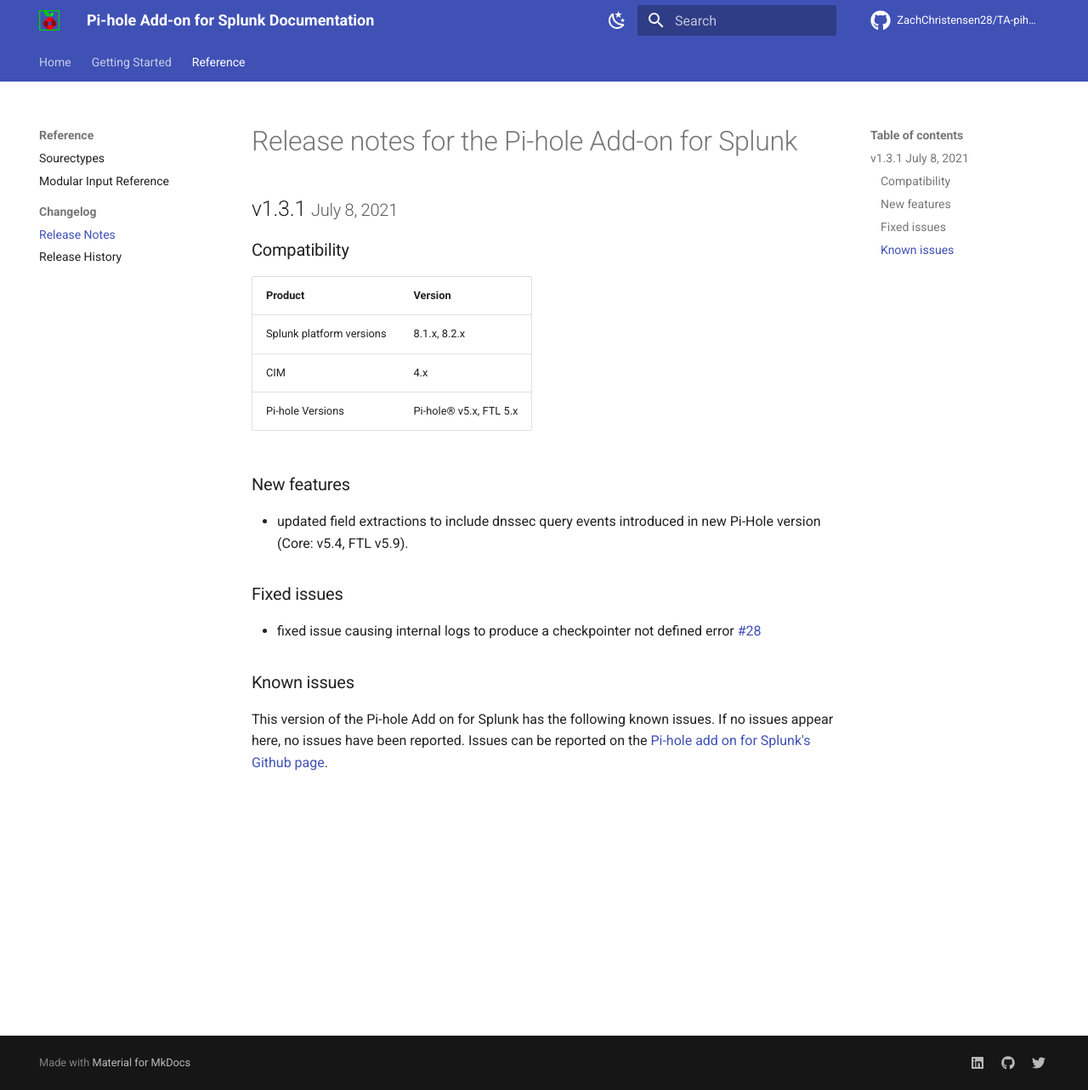
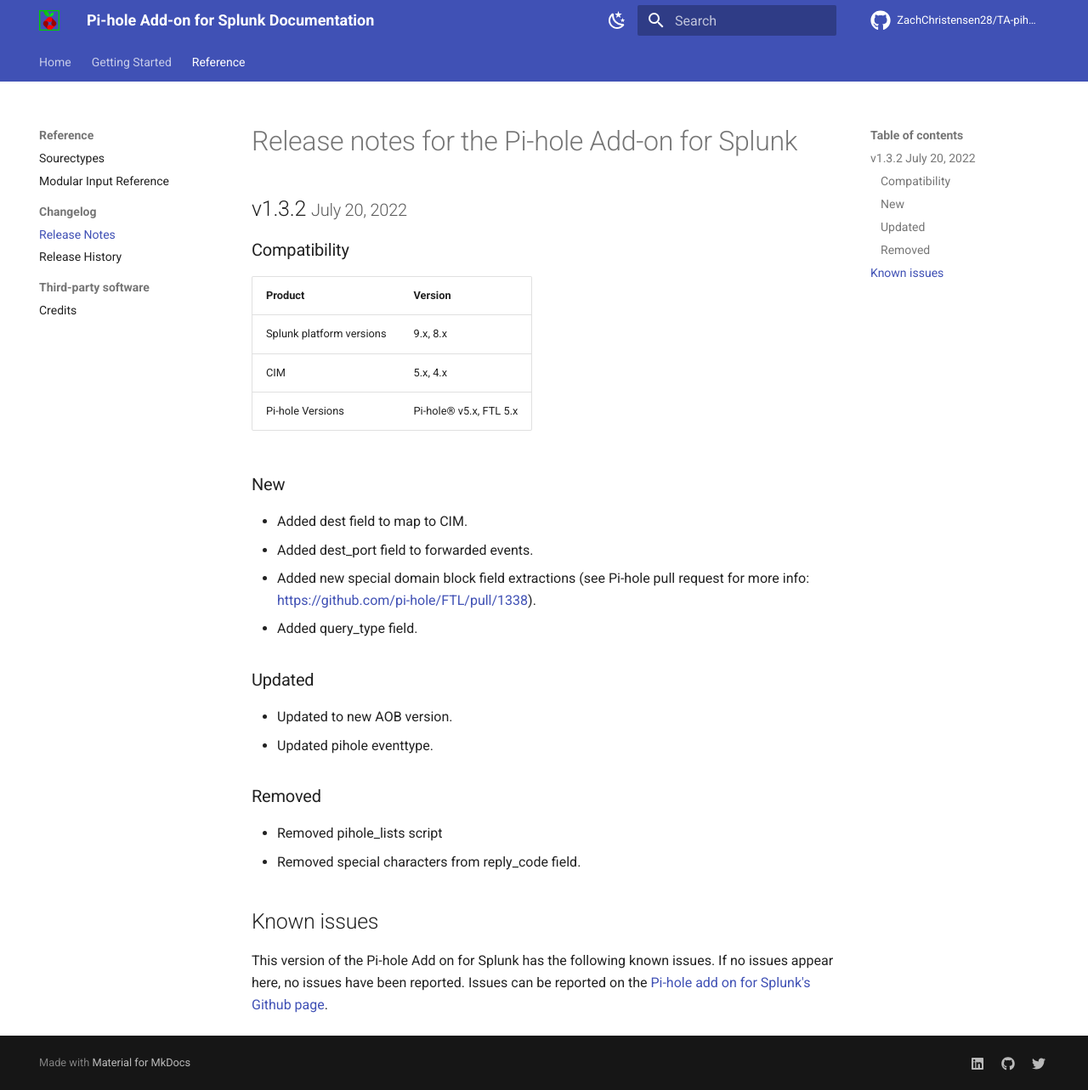
Before and after one commit to ZachChristensen28/splunk-pihole-ta-documentation, an MkDocs documentation site: the page built from docs/reference/releases/index.md, in a window 1280 px wide and 1283 px high. Shown: the whole window at 85% size. Built offline with MkDocs 1.6.1 and Material for MkDocs 9.7.7, drawn with Linux system fonts in a browser that asks for light colours; comment, search, counter and statistics services are not loaded.

Commit message:
added release notes
Signed-off-by: Zach Christensen <23529374+ZachChristensen28@users.noreply.github.com>

```diff
--- a/docs/reference/releases/index.md
+++ b/docs/reference/releases/index.md
@@ -1,23 +1,32 @@
 # Release notes for the Pi-hole Add-on for Splunk
 
-## v1.3.1 <small>July 8, 2021</small>
+## v1.3.2 <small>July 20, 2022</small>
 
 ### Compatibility
 
 Product | Version
 --------- | -------
-Splunk platform versions | 8.1.x, 8.2.x
-CIM | 4.x
+Splunk platform versions | 9.x, 8.x
+CIM | 5.x, 4.x
 Pi-hole Versions | Pi-hole® v5.x, FTL 5.x
 
-### New features
+### New
 
-* updated field extractions to include dnssec query events introduced in new Pi-Hole version (Core: v5.4, FTL v5.9).
+- Added dest field to map to CIM.
+- Added dest_port field to forwarded events.
+- Added new special domain block field extractions (see Pi-hole pull request for more info: <https://github.com/pi-hole/FTL/pull/1338>).
+- Added query_type field.
 
-### Fixed issues
+### Updated
 
-* fixed issue causing internal logs to produce a checkpointer not defined error [#28](https://github.com/ZachChristensen28/TA-pihole_dns/issues/28)
+- Updated to new AOB version.
+- Updated pihole eventtype.
 
-### Known issues
+### Removed
+
+- Removed pihole_lists script
+- Removed special characters from reply_code field.
+
+## Known issues
 
 This version of the Pi-hole Add on for Splunk has the following known issues. If no issues appear here, no issues have been reported. Issues can be reported on the [Pi-hole add on for Splunk's Github page](https://github.com/ZachChristensen28/TA-pihole_dns/issues).
--- a/docs/requirements.txt
+++ b/docs/requirements.txt
@@ -1,3 +1,3 @@
-mkdocs==1.2.3
-mkdocs-material==8.1.8
-mkdocs-git-revision-date-localized-plugin==0.11.1
+mkdocs==1.3.0
+mkdocs-material==8.3.9
+mkdocs-git-revision-date-localized-plugin==1.1.0
--- a/mkdocs.yml
+++ b/mkdocs.yml
@@ -81,3 +81,5 @@
       - Changelog:
           - Release Notes: reference/releases/index.md
           - Release History: reference/releases/release-history.md
+      - Third-party software:
+          - Credits: reference/credits.md
```
Also changed, not shown: docs/index.md (+2 -2 lines), docs/reference/credits.md (added, +3 -0 lines), docs/reference/releases/release-history.md (+15 -10 lines).
